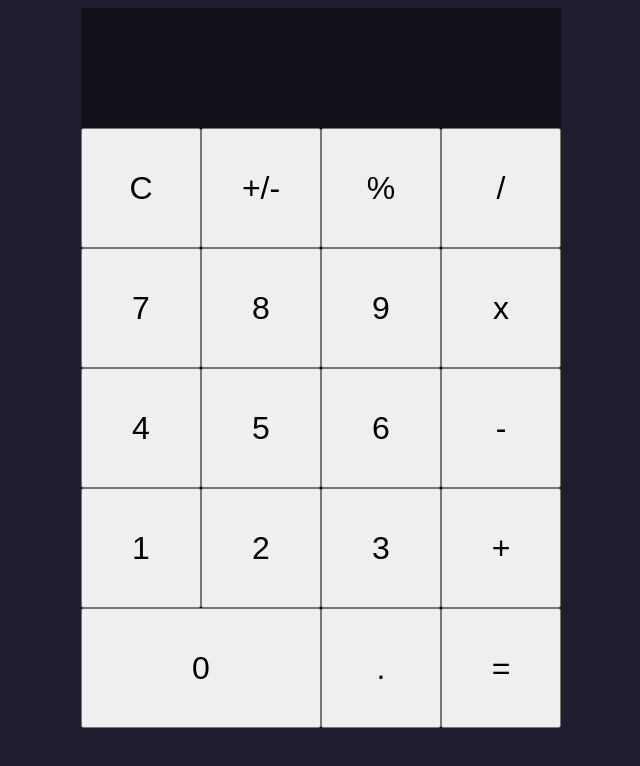
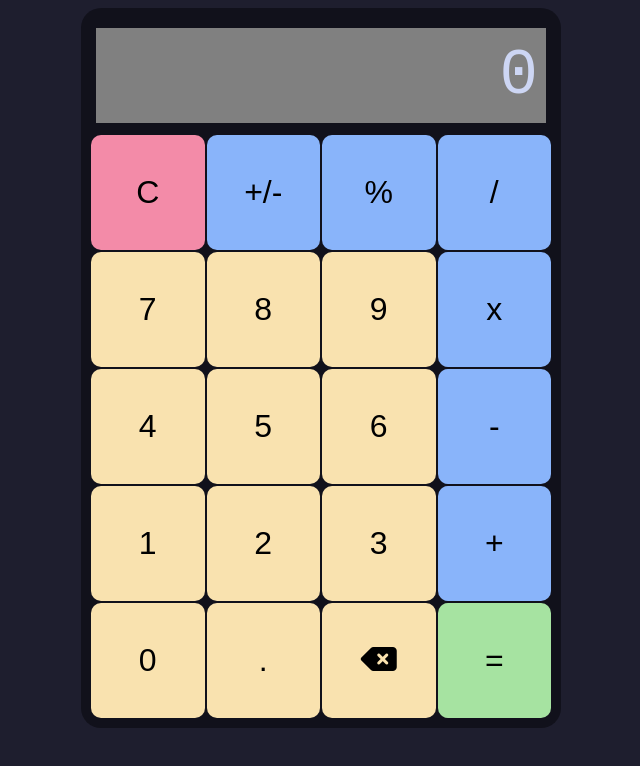
Before and after one commit to SwDarkCrow/calculator, a plain HTML site: page index.html in a window 1280 px wide. Shown: the whole page, without its empty margins (319-959 px from the left). Drawn offline with Linux system fonts and the light colour scheme.

Commit message:
Add style

```diff
--- a/index.html
+++ b/index.html
@@ -6,28 +6,34 @@
     <meta name="viewport" content="width=device-width, initial-scale=1">
     <link href="style.css" rel="stylesheet">
     <script src="script.js" defer></script>
+    <script src="https://kit.fontawesome.com/baa47967c1.js" crossorigin="anonymous"></script>
   </head>
   <body>
     <div class="grid-container">
-      <div class="display"></div>
+      <div class="display">
+        <div id="centered-display">
+          0
+        </div>
+      </div>
       <button id="clear" type="button">C</button>
-      <button id="negative" type="button">+/-</button>
-      <button id="percentage" type="button">%</button>
-      <button id="divide" type="button">/</button>
-      <button id="seven" type="button">7</button>
-      <button id="eight" type="button">8</button>
-      <button id="nine" type="button">9</button>
-      <button id="times" type="button">x</button>
-      <button id="four" type="button">4</button>
-      <button id="five" type="button">5</button>
-      <button id="six" type="button">6</button>
-      <button id="minus" type="button">-</button>
-      <button id="one" type="button">1</button>
-      <button id="two" type="button">2</button>
-      <button id="three" type="button">3</button>
-      <button id="plus" type="button">+</button>
-      <button id="zero" type="button">0</button>
-      <button id="comma" type="button">.</button>
+      <button class="operand" id="negative" type="button">+/-</button>
+      <button class="operand" id="percentage" type="button">%</button>
+      <button class="operand" id="divide" type="button">/</button>
+      <button class="digit" id="seven" type="button">7</button>
+      <button class="digit" id="eight" type="button">8</button>
+      <button class="digit" id="nine" type="button">9</button>
+      <button class="operand" id="times" type="button">x</button>
+      <button class="digit" id="four" type="button">4</button>
+      <button class="digit" id="five" type="button">5</button>
+      <button class="digit" id="six" type="button">6</button>
+      <button class="operand" id="minus" type="button">-</button>
+      <button class="digit" id="one" type="button">1</button>
+      <button class="digit" id="two" type="button">2</button>
+      <button class="digit" id="three" type="button">3</button>
+      <button class="operand" id="plus" type="button">+</button>
+      <button class="digit" id="zero" type="button">0</button>
+      <button class="digit" id="comma" type="button">.</button>
+      <button class="digit" id="delete" type="button"><i class="fa-solid fa-delete-left"></i></button>
       <button id="equal" type="button">=</button>
     </div>
   </body>
--- a/style.css
+++ b/style.css
@@ -11,22 +11,55 @@ body {
 .grid-container {
   background-color: #11111B;
   height: 90vh;
+  min-height: 400px;
   aspect-ratio: 4/6;
   margin: auto;
   display: grid;
   grid-template-columns: repeat(4, 1fr);
   grid-template-rows: repeat(6, 1fr);
+  border-radius: 20px;
+  gap: 2px;
+  padding: 10px;
 }
 
 .display {
+  margin: 10px 5px;
   grid-column: span 4;
   grid-row: span 1;
+  padding: 0 .5rem;
+  background-color: Grey;
+  display: flex;
+  align-items: center;
+}
+
+#centered-display {
+  width: 100%;
+  padding: 0;
+  margin: 0;
+  font-size: 4rem;
+  line-height: 3.5rem;
+  text-align: right;
 }
 
 button {
   font-size: 2rem;
+  border-radius: 10px;
+  padding: 0;
+  border: 0;
 }
 
-#zero {
-  grid-column: span 2;
+.digit {
+  background-color: #f9e2af;
 }
+
+.operand {
+  background-color: #89b4fa;
+}
+
+#clear {
+  background-color: #f38ba8;
+}
+
+#equal {
+  background-color: #a6e3a1;
+}
```
